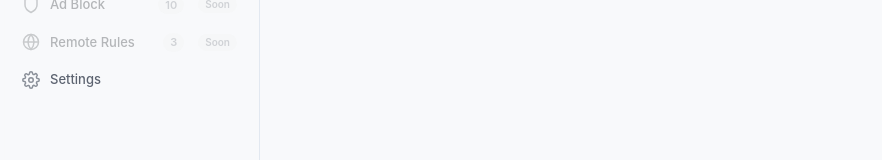
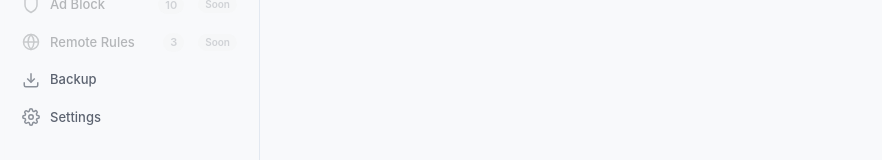
Before and after one commit to igevin/mHost, a React (Vite) app: page /profiles in a window 1280 px wide. Shown: the part 213-373 px from the top of the page, without its empty margins (0-882 px from the left). Built offline with nearby package versions, Linux system fonts and the light colour scheme.

Commit message:
refactor: restore Backup nav item in sidebar

```diff
--- a/src/components/Layout.tsx
+++ b/src/components/Layout.tsx
@@ -67,6 +67,23 @@ function GlobeIcon() {
   );
 }
 
+function BackupIcon() {
+  return (
+    <svg
+      viewBox="0 0 24 24"
+      fill="none"
+      stroke="currentColor"
+      strokeWidth="2"
+      width="18"
+      height="18"
+    >
+      <path d="M21 15v4a2 2 0 01-2 2H5a2 2 0 01-2-2v-4" />
+      <polyline points="7 10 12 15 17 10" />
+      <line x1="12" y1="15" x2="12" y2="3" />
+    </svg>
+  );
+}
+
 function SettingsIcon() {
   return (
     <svg
@@ -99,6 +116,11 @@ const toolNavItems: NavItem[] = [
     icon: <GlobeIcon />,
     badge: 3,
     disabled: true,
+  },
+  {
+    to: "/backup",
+    label: "Backup",
+    icon: <BackupIcon />,
   },
   { to: "/settings", label: "Settings", icon: <SettingsIcon /> },
 ];
```
Also changed, not shown: 1 other file (tests, documents, lock files or other folders).
